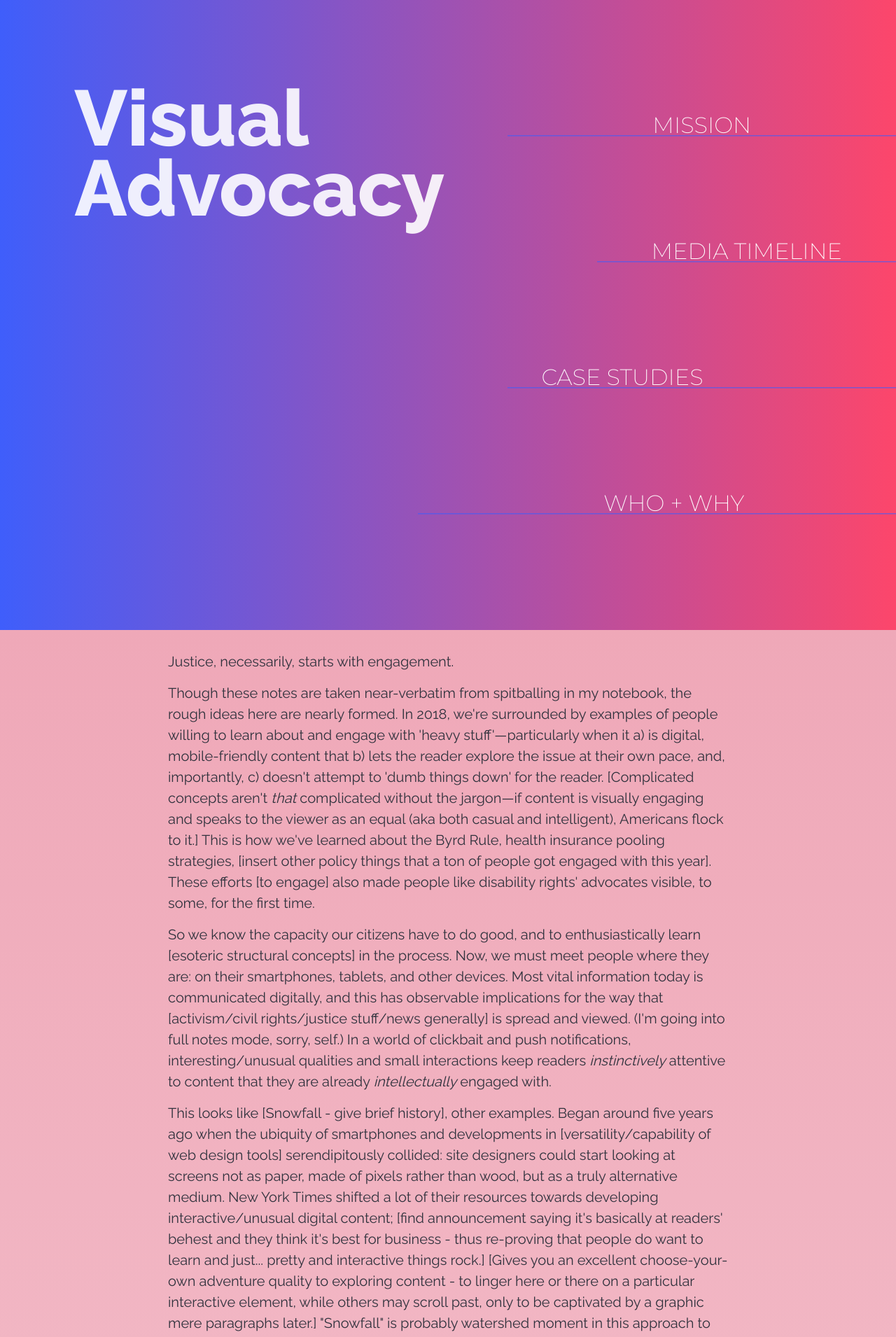
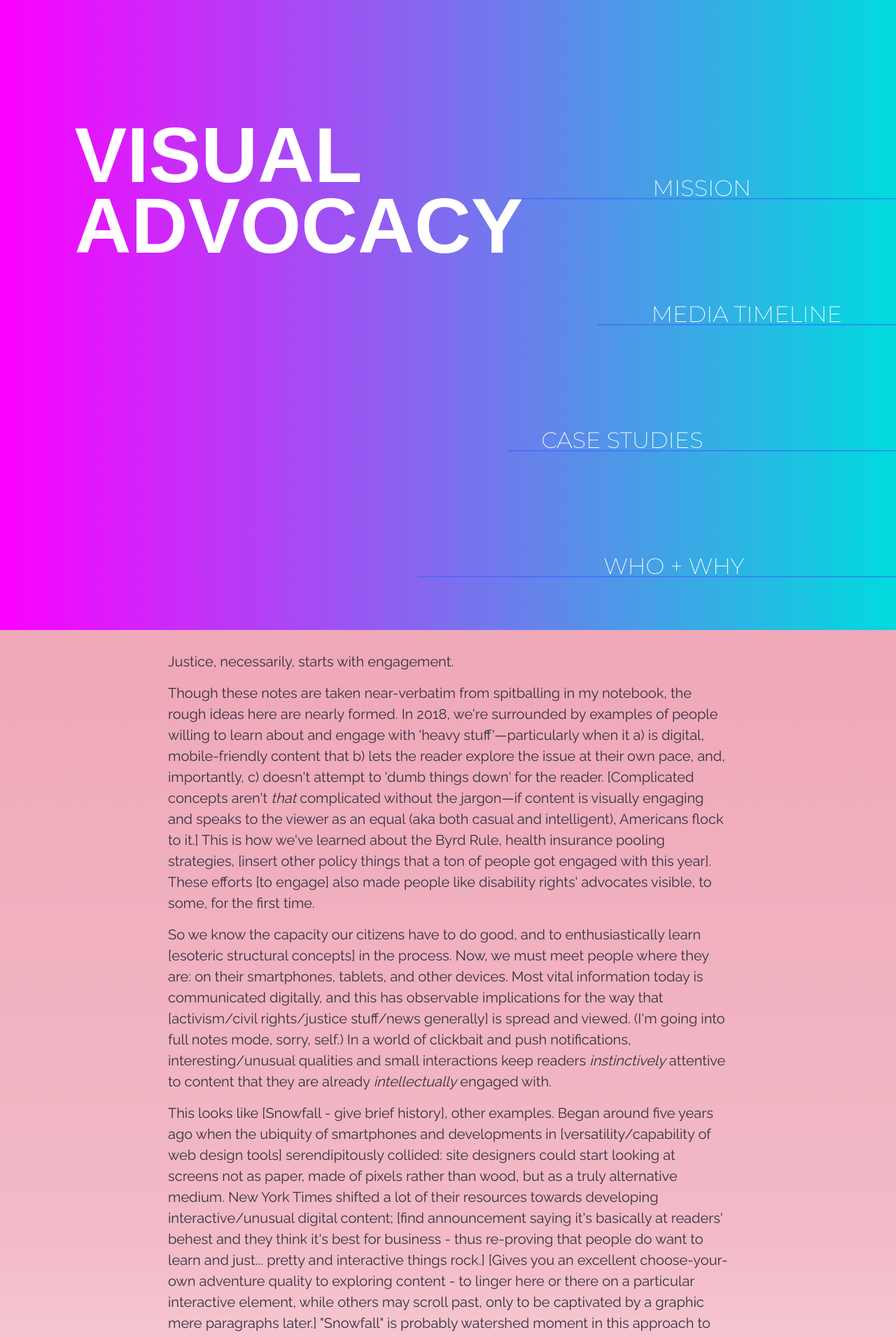
Before and after one commit to kbdonnally/visual-advocacy, a Jekyll site: the page built from new-home.html, in a window 1280 px wide. Shown: the top 1910 px of the page at 70% size. Built offline with Jekyll 4.4.1, drawn with Linux system fonts in a browser that asks for light colours; some web fonts are replaced.

Commit message:
Implement mobile layout for landing + style deets below
-Gradient color slightly different -> will need to change rest of
 elements accordingly.

-Add Adobe Typekit font support; using "Casablanca" for main title

-Visual styles in flux; layout styles pretty stable.

```diff
--- a/_sass/_homepage.scss
+++ b/_sass/_homepage.scss
@@ -46,12 +46,18 @@
 	grid-area: landing;
 	position: relative;
 	display: flex;
-	justify-content: space-between;
-//	background-color: #fc466b;
-  	background-image: -webkit-linear-gradient(to left, #fc466b, #3f5efb);
-  	background-image: linear-gradient(to left, rgba(252, 70, 107, 1), rgba(63, 94, 251, 1));
+	flex-flow: column;
+	justify-content: center;
+ 	background-image: -webkit-linear-gradient(to right, #fc00ff, #00dbde);
+ 	background-image: linear-gradient(to right, #fc00ff, #00dbde); /* rgb(252, 0, 255), rgb(0, 219, 222) */
+  	@media screen and (min-width: 768px) {
+  		flex-flow: row;
+  		align-items: center;
+  		justify-content: space-between;
+  	}
 	@media screen and (min-width: 1024px) {
-		align-items: center;
+	//	flex-flow: row;
+
 	}
 
 }
@@ -59,44 +65,53 @@
 .home-landing__title {
 	position: relative;
 //	height: 2em;
-	font-family: "Raleway", sans-serif;
-	font-weight: bold;
+	font-family: "casablanca-urw", sans-serif;
+	font-weight: 700;
 	font-size: 4rem;
 	line-height: .9;
-//	text-transform: uppercase;
+	text-transform: uppercase;
 /*	color: transparent;
 	background-image: linear-gradient(to left, rgba(252, 70, 107, 1), rgba(63, 94, 251, 1));
 	-webkit-background-clip: text;
 	background-clip: text; */
-	color: rgba(255,255,255,.9);
+	color: rgba(255,255,255,1);
 	margin-left: auto;
 	margin-right: auto;
+	margin-bottom: .5em;
 	@media screen and (min-width: 400px) {
 		font-size: 4rem;
 	}
 	@media screen and (min-width: 600px) {
 		font-size: 5rem;
 	}
-	@media screen and (min-width: 768px) {
-		font-size: 6rem;
-		align-self: flex-start;
-		margin-top: 8.33vw;
+	@media screen and (min-width: 900px) {
+		font-size: 5.5rem;
 		margin-left: 8.33%;
 		margin-right: initial;
 		padding-top: 12px;
 	}
+	@media screen and (min-width: 1024px) {
+
+	}
 	@media screen and (min-width: 1200px) {
+		align-self: flex-start;
+		margin-top: 12.5vw;
 		font-size: 7rem;
 	}
 }
 
 .home-landing__nav {
 	position: relative;
+	align-self: flex-end;
 	display: grid;
 	grid-template-rows: repeat(4, 1fr);
 	align-items: space-between;
-	width: 33.33%;
-	height: 80vh;
+	width: 66.67%;
+	height: 50vh;
+	@media screen and (min-width: 768px) {
+		width: 33.33%;
+		height: 80vh;
+	}
 }
 
 .home-nav__link {
@@ -172,7 +187,7 @@
 
 .home-grid-explainer {
 	grid-area: explainer;
-	background-image: linear-gradient(to bottom, rgba(239, 168, 184, 1), rgba(239, 168, 184, .8) 75%, white);
+	background-image: linear-gradient(to bottom, rgba(239, 168, 184, 1), rgba(239, 168, 184, .8) 50%, white);
 	padding: 0 4px;
 	@media screen and (min-width: 400px) {
 		padding: 0 4.167%;
@@ -252,11 +267,13 @@
 	grid-area: title;
 	position: relative;
 	font-family: "Bungee", serif;
+	font-family: "casablanca-urw", sans-serif;
+	font-weight: 700;
 	font-size: 2rem;
-//	font-weight: 900;
+	text-transform: uppercase;
 	text-align: center;
 	line-height: 2;
-	color: #6E44FF;
+	color: rgba(63, 94, 251, 1);
 	div {
 		font-family: "Montserrat", sans-serif;
 		font-size: .5em;
@@ -359,16 +376,10 @@
 }
 
 .home-examples__example--1 {
-	background-color: #6E44FF;
-	div {
-
-	}
-	img {
-	    display: inline-block;
-	    height: 200px;
-	    width: 200px;
-	    margin: 1.5em;
-	}
+	background-color: rgba(63, 94, 251, .5);
+	display: flex;
+	align-items: center;
+	justify-content: center;
 }
 
 .home-examples__example--2 {
```
